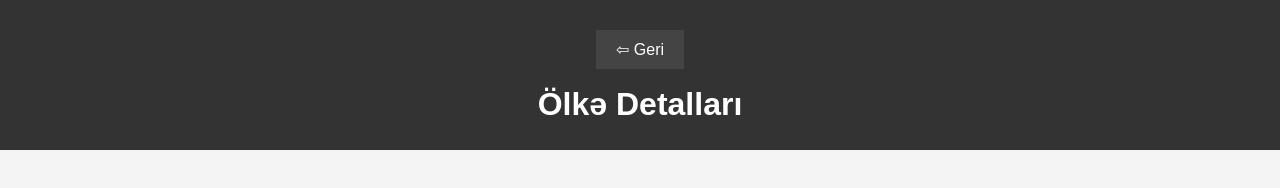
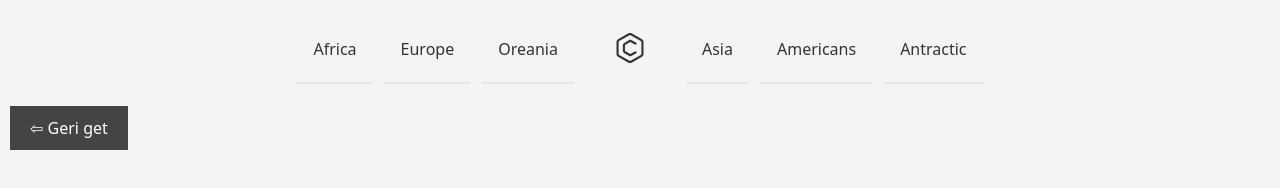
Before and after one commit to aysumeherremova/counrty-app, a website: page details.html in a window 1280 px wide. Drawn offline with nearby package versions, Linux system fonts and the light colour scheme; no server answers.

Commit message:
detalis-header

```diff
--- a/css/detalis.css
+++ b/css/detalis.css
@@ -13,14 +13,9 @@ body {
     font-size: 16px;
 }
 
-header {
-    background-color: #333;
-    color: white;
-    padding: 20px;
-    text-align: center;
-}
 
-header button {
+
+.geri button {
     background-color: #444;
     color: white;
     border: none;
@@ -31,11 +26,11 @@ header button {
     transition: background-color 0.3s ease;
 }
 
-header button:hover {
+.geri button:hover {
     background-color: #555;
 }
 
-/* Ölkə kartı */
+
 .country-card {
     background-color: white;
     display: flex;
--- a/details.html
+++ b/details.html
@@ -4,14 +4,66 @@
     <meta charset="UTF-8">
     <meta name="viewport" content="width=device-width, initial-scale=1.0">
     <title>Ölkə Detalları</title>
+    <link rel="stylesheet" href="src/output.css">
     <link rel="stylesheet" href="css/detalis.css">
     <link rel="icon" type="image/x-icon" href="png-transparent-earth-globe-world-logo-earth-globe-logo-world-thumbnail.png">
+    <script src="https://unpkg.com/@tailwindcss/browser@4"></script>
+    <link href="https://cdn.jsdelivr.net/npm/tailwindcss@2.2.19/dist/tailwind.min.css" rel="stylesheet">
+
 </head>
-<body>
-    <header>
-        <button onclick="goBack()">⇦ Geri</button>
-        <h1>Ölkə Detalları</h1>
+    <header class="p-4  dark:bg-gray-100 dark:text-gray-800">
+        <div class="container flex justify-between h-16 mx-auto md:justify-center md:space-x-8">
+            <ul class="items-stretch hidden space-x-3 md:flex">
+                <li class="flex">
+                    <a rel="noopener noreferrer" href="#"
+                        class="flex items-center px-4 -mb-1 border-b-2 dark:border-">Africa</a>
+                </li>
+                <li class="flex">
+                    <a rel="noopener noreferrer" href="#"
+                        class="flex items-center px-4 -mb-1 border-b-2 dark:border-">Europe</a>
+                </li>
+                <li class="flex">
+                    <a rel="noopener noreferrer" href="#"
+                        class="flex items-center px-4 -mb-1 border-b-2 dark:border- dark:text-violet-600 dark:border-violet-600">Oreania</a>
+                </li>
+            </ul>
+            <a rel="noopener noreferrer" href="#" aria-label="Back to homepage" class="flex items-center p-2">
+                <svg xmlns="http://www.w3.org/2000/svg" fill="currentColor" viewBox="0 0 32 32"
+                    class="w-8 h-8 dark:text-violet-600">
+                    <path
+                        d="M27.912 7.289l-10.324-5.961c-0.455-0.268-1.002-0.425-1.588-0.425s-1.133 0.158-1.604 0.433l0.015-0.008-10.324 5.961c-0.955 0.561-1.586 1.582-1.588 2.75v11.922c0.002 1.168 0.635 2.189 1.574 2.742l0.016 0.008 10.322 5.961c0.455 0.267 1.004 0.425 1.59 0.425 0.584 0 1.131-0.158 1.602-0.433l-0.014 0.008 10.322-5.961c0.955-0.561 1.586-1.582 1.588-2.75v-11.922c-0.002-1.168-0.633-2.189-1.573-2.742zM27.383 21.961c0 0.389-0.211 0.73-0.526 0.914l-0.004 0.002-10.324 5.961c-0.152 0.088-0.334 0.142-0.53 0.142s-0.377-0.053-0.535-0.145l0.005 0.002-10.324-5.961c-0.319-0.186-0.529-0.527-0.529-0.916v-11.922c0-0.389 0.211-0.73 0.526-0.914l0.004-0.002 10.324-5.961c0.152-0.090 0.334-0.143 0.53-0.143s0.377 0.053 0.535 0.144l-0.006-0.002 10.324 5.961c0.319 0.185 0.529 0.527 0.529 0.916z">
+                    </path>
+                    <path
+                        d="M22.094 19.451h-0.758c-0.188 0-0.363 0.049-0.515 0.135l0.006-0.004-4.574 2.512-5.282-3.049v-6.082l5.282-3.051 4.576 2.504c0.146 0.082 0.323 0.131 0.508 0.131h0.758c0.293 0 0.529-0.239 0.529-0.531v-0.716c0-0.2-0.11-0.373-0.271-0.463l-0.004-0.002-5.078-2.777c-0.293-0.164-0.645-0.26-1.015-0.26-0.39 0-0.756 0.106-1.070 0.289l0.010-0.006-5.281 3.049c-0.636 0.375-1.056 1.055-1.059 1.834v6.082c0 0.779 0.422 1.461 1.049 1.828l0.009 0.006 5.281 3.049c0.305 0.178 0.67 0.284 1.061 0.284 0.373 0 0.723-0.098 1.027-0.265l-0.012 0.006 5.080-2.787c0.166-0.091 0.276-0.265 0.276-0.465v-0.716c0-0.293-0.238-0.529-0.529-0.529z">
+                    </path>
+                </svg>
+            </a>
+            <ul class="items-stretch hidden space-x-3 md:flex">
+                <li class="flex">
+                    <a rel="noopener noreferrer" href="#"
+                        class="flex items-center px-4 -mb-1 border-b-2 dark:border-">Asia</a>
+                </li>
+                <li class="flex">
+                    <a rel="noopener noreferrer" href="#"
+                        class="flex items-center px-4 -mb-1 border-b-2 dark:border-">Americans</a>
+                </li>
+                <li class="flex">
+                    <a rel="noopener noreferrer" href="#"
+                        class="flex items-center px-4 -mb-1 border-b-2 dark:border-">Antractic</a>
+                </li>
+            </ul>
+            <button title="Button" type="button" class="p-4 md:hidden">
+                <svg xmlns="http://www.w3.org/2000/svg" fill="none" viewBox="0 0 24 24" stroke="currentColor"
+                    class="w-6 h-6 dark:text-gray-800">
+                    <path stroke-linecap="round" stroke-linejoin="round" stroke-width="2" d="M4 6h16M4 12h16M4 18h16">
+                    </path>
+                </svg>
+            </button>
+        </div>
     </header>
+    <div class="geri">
+        <button onclick="goBack()">⇦ Geri get</button>
+    </div>
 
     <div id="country-details" class="country-details">
     </div>
```
Also changed, not shown: index.html (+0 -1 lines).
